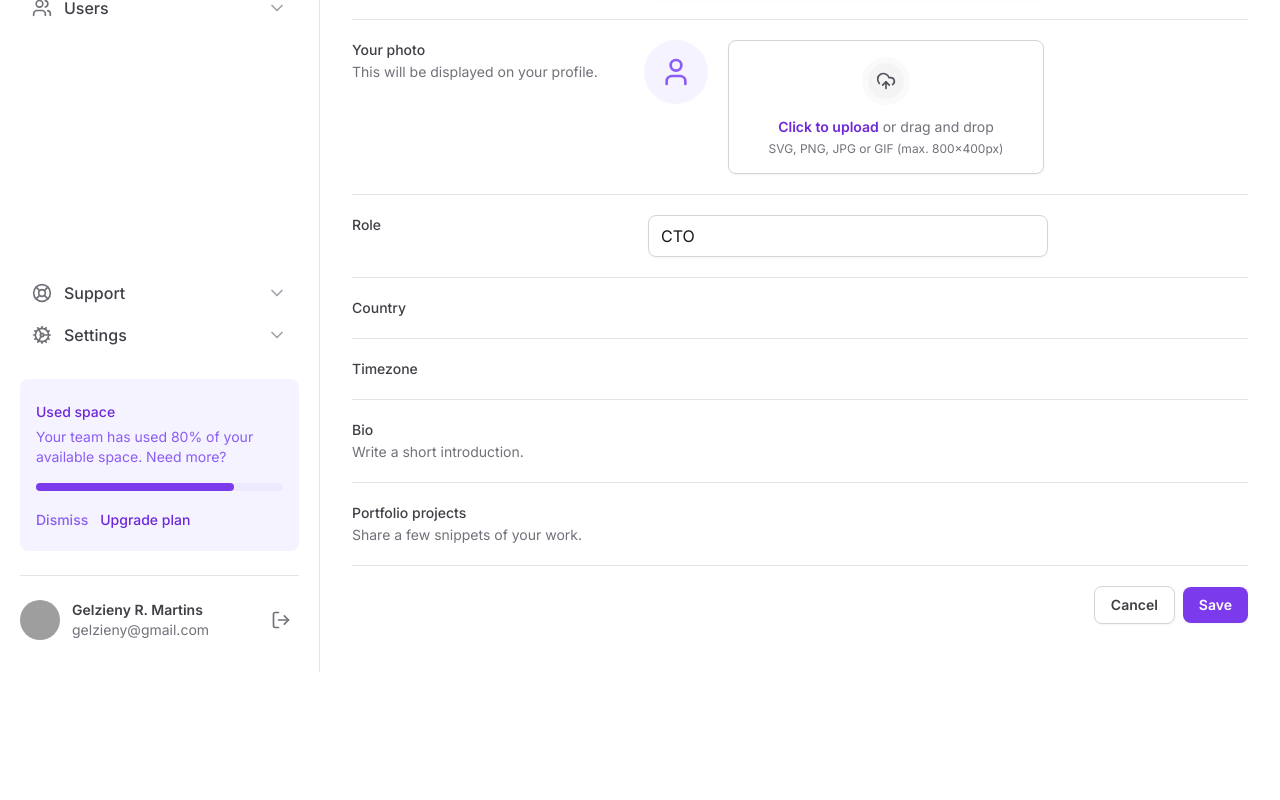
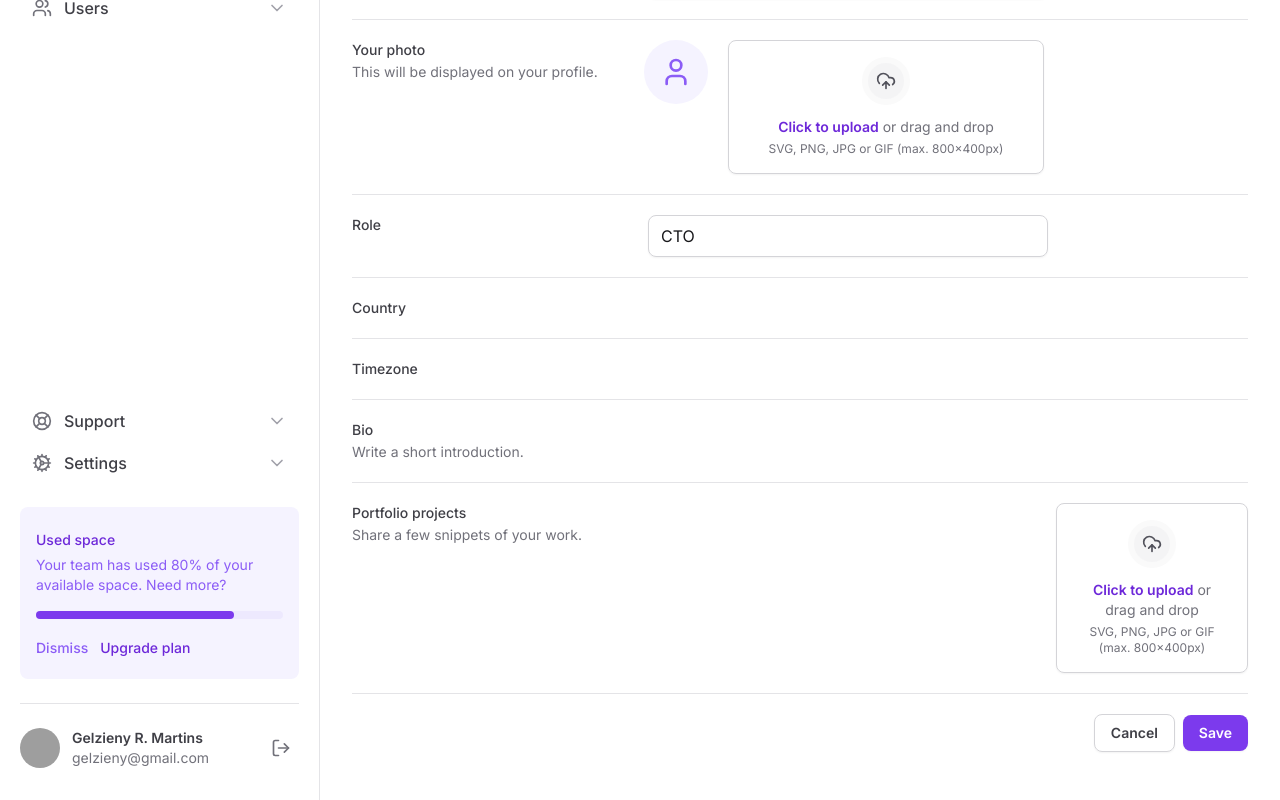
Before and after one commit to Gelzieny/tailwind-next, a Next.js app: page / in a window 1280 px wide. Shown: the part 376-1176 px from the top of the page. Before the commit the page ends 1048 px from the top, so only its background shows below. Built offline with nearby package versions, Linux system fonts and the light colour scheme; grey boxes are pictures that could not be loaded.

Commit message:
Componentizando File Input

```diff
--- a/src/app/page.tsx
+++ b/src/app/page.tsx
@@ -1,6 +1,7 @@
 import { SettingsTabs } from '@/components/SettingsTabs'
 import * as Input from '@/components/Input'
-import { Mail, UploadCloud, User } from 'lucide-react'
+import { Mail } from 'lucide-react'
+import * as FileInput from '@/components/Form/FileInput'
 
 export default function Home() {
   return (
@@ -81,33 +82,12 @@
                 This will be displayed on your profile.
               </span>
             </label>
-            <div className="flex items-start gap-5">
-              <div className="flex h-16 w-16 items-center justify-center rounded-full bg-violet-50">
-                <User className="h-8 w-8 text-violet-500" />
-              </div>
 
-              <label
-                htmlFor="photo"
-                className="group flex flex-1 cursor-pointer flex-col items-center gap-3 rounded-lg border border-zinc-300 px-6 py-4 text-center text-zinc-500 shadow-sm hover:border-violet-200 hover:bg-violet-25 hover:text-violet-500"
-              >
-                <div className="rounded-full border-6 border-zinc-50 bg-zinc-100 p-2 group-hover:border-violet-50 group-hover:bg-violet-100">
-                  <UploadCloud className="h-5 w-5 text-zinc-600 group-hover:text-violet-600" />
-                </div>
-
-                <div className="flex flex-col items-center gap-1">
-                  <span className="text-sm">
-                    <span className="font-semibold text-violet-700">
-                      Click to upload
-                    </span>{' '}
-                    or drag and drop
-                  </span>
-                  <span className="text-xs">
-                    SVG, PNG, JPG or GIF (max. 800x400px)
-                  </span>
-                </div>
-              </label>
-              <input type="file" className="sr-only" id="photo" />
-            </div>
+            <FileInput.Root className="flex items-start gap-5">
+              <FileInput.ImagePreview />
+              <FileInput.Trigger />
+              <FileInput.Control />
+            </FileInput.Root>
           </div>
           <div className="grid grid-cols-form gap-3 pt-5">
             <label htmlFor="role" className="text-sm font-medium text-zinc-700">
@@ -155,6 +135,10 @@
               </span>
             </label>
             <div />
+            <FileInput.Root>
+              <FileInput.Trigger />
+              <FileInput.Control multiple />
+            </FileInput.Root>
           </div>
           <div className="flex items-center justify-end gap-2 pt-5">
             <button
--- /dev/null
+++ b/src/components/Form/FileInput/Control.tsx
@@ -0,0 +1,7 @@
+import { ComponentProps } from 'react'
+
+export type ControlProps = ComponentProps<'input'>
+
+export function Control(props: ControlProps) {
+  return <input type="file" className="sr-only" id="photo" {...props} />
+}
--- /dev/null
+++ b/src/components/Form/FileInput/ImagePreview.tsx
@@ -0,0 +1,9 @@
+import { User } from 'lucide-react'
+
+export function ImagePreview() {
+  return (
+    <div className="flex h-16 w-16 items-center justify-center rounded-full bg-violet-50">
+      <User className="h-8 w-8 text-violet-500" />
+    </div>
+  )
+}
--- /dev/null
+++ b/src/components/Form/FileInput/Root.tsx
@@ -0,0 +1,7 @@
+import { ComponentProps } from 'react'
+
+export type RootProps = ComponentProps<'div'>
+
+export function Root(props: RootProps) {
+  return <div {...props} />
+}
--- /dev/null
+++ b/src/components/Form/FileInput/Trigger.tsx
@@ -0,0 +1,21 @@
+import { UploadCloud } from 'lucide-react'
+
+export function Trigger() {
+  return (
+    <label
+      htmlFor="photo"
+      className="group flex flex-1 cursor-pointer flex-col items-center gap-3 rounded-lg border border-zinc-300 px-6 py-4 text-center text-zinc-500 shadow-sm hover:border-violet-200 hover:bg-violet-25 hover:text-violet-500"
+    >
+      <div className="rounded-full border-6 border-zinc-50 bg-zinc-100 p-2 group-hover:border-violet-50 group-hover:bg-violet-100">
+        <UploadCloud className="h-5 w-5 text-zinc-600 group-hover:text-violet-600" />
+      </div>
+      <div className="flex flex-col items-center gap-1">
+        <span className="text-sm">
+          <span className="font-semibold text-violet-700">Click to upload</span>{' '}
+          or drag and drop
+        </span>
+        <span className="text-xs">SVG, PNG, JPG or GIF (max. 800x400px)</span>
+      </div>
+    </label>
+  )
+}
--- /dev/null
+++ b/src/components/Form/FileInput/index.tsx
@@ -0,0 +1,6 @@
+import { Control } from './Control'
+import { ImagePreview } from './ImagePreview'
+import { Root } from './Root'
+import { Trigger } from './Trigger'
+
+export { Control, ImagePreview, Root, Trigger }
```
